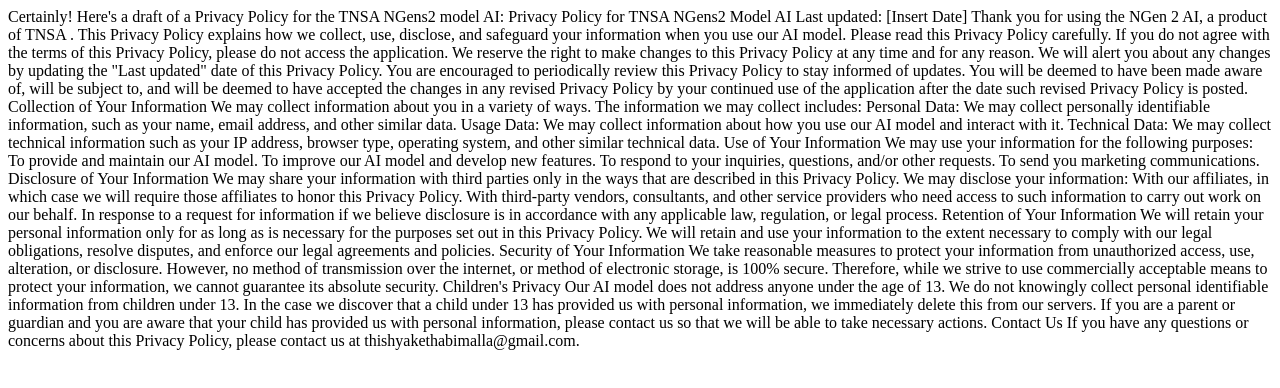
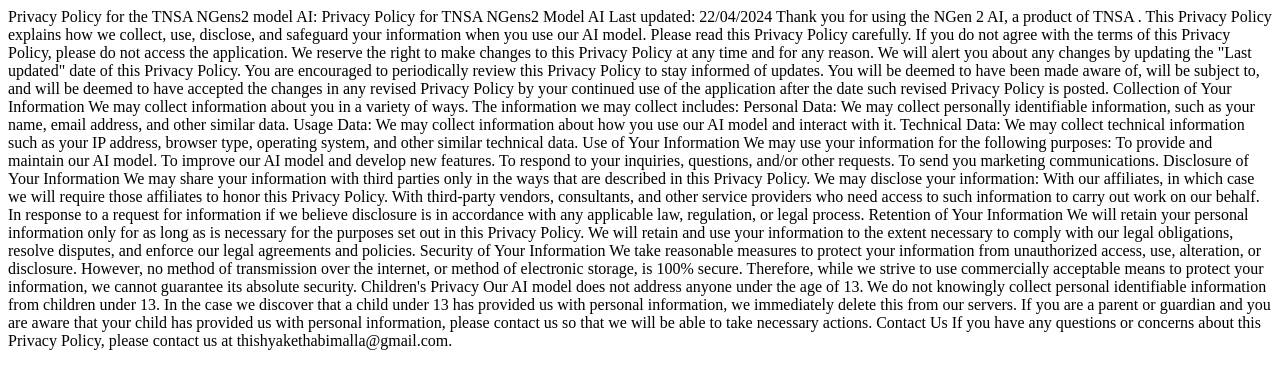
Before and after one commit to TNSA-SOFTWARES/privacy, a plain HTML site: page index.html in a window 1280 px wide. Drawn offline with Linux system fonts and the light colour scheme.

Commit message:
Update index.html

```diff
--- a/index.html
+++ b/index.html
@@ -2,12 +2,11 @@
   <body>
     <p>
 
-
-Certainly! Here's a draft of a Privacy Policy for the TNSA NGens2 model AI:
+Privacy Policy for the TNSA NGens2 model AI:
 
 Privacy Policy for TNSA NGens2 Model AI
 
-Last updated: [Insert Date]
+Last updated: 22/04/2024
 
 Thank you for using the  NGen 2 AI, a product of TNSA . This Privacy Policy explains how we collect, use, disclose, and safeguard your information when you use our AI model. Please read this Privacy Policy carefully. If you do not agree with the terms of this Privacy Policy, please do not access the application.
 
```
